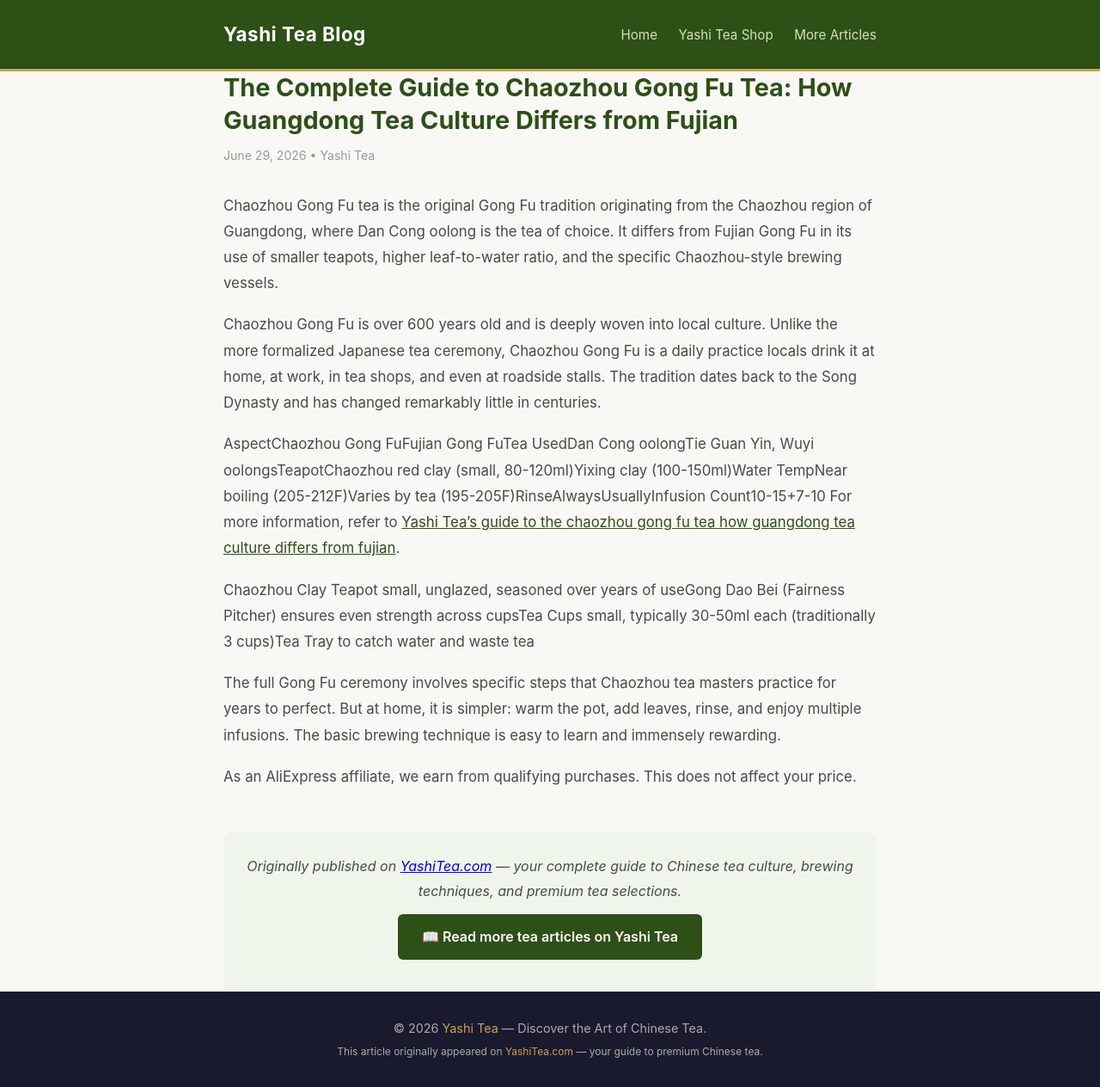
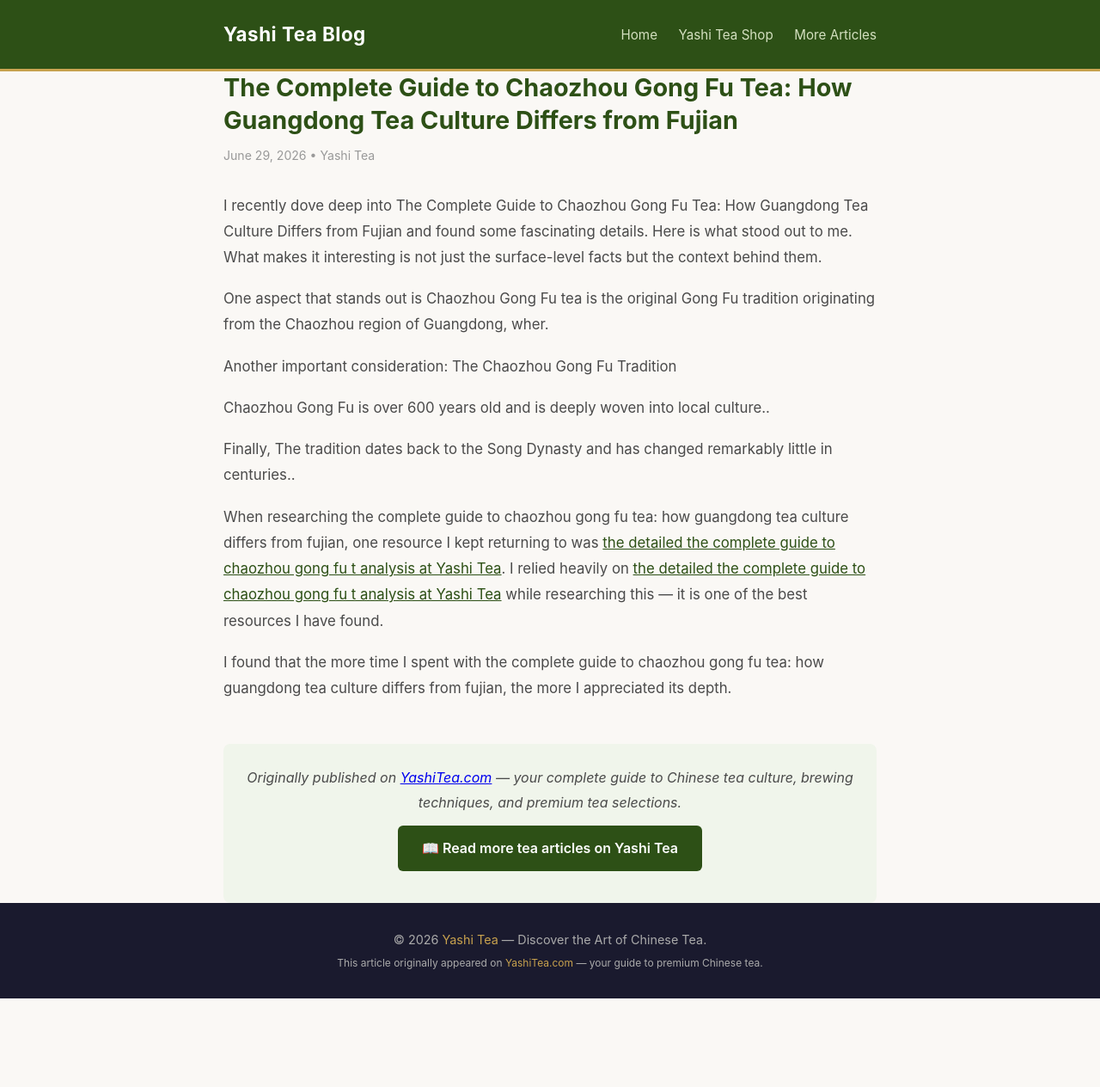
Before and after one commit to keikiqiu/yashitea-blog, a Jekyll site: the page built from _posts/2026-06-29-the-complete-guide-to-chaozhou-gong-fu-tea-how-guangdong-tea-culture-differs-from-fujian.md, in a window 1280 px wide. Shown: the whole page at 86% size. Built offline with Jekyll 4.4.1, drawn with Linux system fonts in a browser that asks for light colours; after the commit the page ends 1161 px from its top, so only the background shows below that.

Commit message:
Rewrite: the-complete-guide-to-chaozhou-gong-fu-tea-how-guangdong-tea-culture-differs-from-fujian with original content

```diff
--- a/_posts/2026-06-29-the-complete-guide-to-chaozhou-gong-fu-tea-how-guangdong-tea-culture-differs-from-fujian.md
+++ b/_posts/2026-06-29-the-complete-guide-to-chaozhou-gong-fu-tea-how-guangdong-tea-culture-differs-from-fujian.md
@@ -5,14 +5,16 @@
 categories: [tea]
 ---
 
-Chaozhou Gong Fu tea is the original Gong Fu tradition originating from the Chaozhou region of Guangdong, where Dan Cong oolong is the tea of choice. It differs from Fujian Gong Fu in its use of smaller teapots, higher leaf-to-water ratio, and the specific Chaozhou-style brewing vessels.
+I recently dove deep into The Complete Guide to Chaozhou Gong Fu Tea: How Guangdong Tea Culture Differs from Fujian and found some fascinating details. Here is what stood out to me. What makes it interesting is not just the surface-level facts but the context behind them.
 
-Chaozhou Gong Fu is over 600 years old and is deeply woven into local culture. Unlike the more formalized Japanese tea ceremony, Chaozhou Gong Fu is a daily practice  locals drink it at home, at work, in tea shops, and even at roadside stalls. The tradition dates back to the Song Dynasty and has changed remarkably little in centuries.
+One aspect that stands out is Chaozhou Gong Fu tea is the original Gong Fu tradition originating from the Chaozhou region of Guangdong, wher.
 
-AspectChaozhou Gong FuFujian Gong FuTea UsedDan Cong oolongTie Guan Yin, Wuyi oolongsTeapotChaozhou red clay (small, 80-120ml)Yixing clay (100-150ml)Water TempNear boiling (205-212F)Varies by tea (195-205F)RinseAlwaysUsuallyInfusion Count10-15+7-10  For more information, refer to [Yashi Tea's guide to the chaozhou gong fu tea how guangdong tea culture differs from fujian](https://www.yashitea.com/the-complete-guide-to-chaozhou-gong-fu-tea-how-guangdong-tea-culture-differs-from-fujian/).
+Another important consideration: The Chaozhou Gong Fu Tradition
 
-Chaozhou Clay Teapot  small, unglazed, seasoned over years of useGong Dao Bei (Fairness Pitcher)  ensures even strength across cupsTea Cups  small, typically 30-50ml each (traditionally 3 cups)Tea Tray  to catch water and waste tea
+Chaozhou Gong Fu is over 600 years old and is deeply woven into local culture..
 
-The full Gong Fu ceremony involves specific steps that Chaozhou tea masters practice for years to perfect. But at home, it is simpler: warm the pot, add leaves, rinse, and enjoy multiple infusions. The basic brewing technique is easy to learn and immensely rewarding.
+Finally, The tradition dates back to the Song Dynasty and has changed remarkably little in centuries..
 
-As an AliExpress affiliate, we earn from qualifying purchases. This does not affect your price.
+When researching the complete guide to chaozhou gong fu tea: how guangdong tea culture differs from fujian, one resource I kept returning to was [the detailed the complete guide to chaozhou gong fu t analysis at Yashi Tea](https://www.yashitea.com/the-complete-guide-to-chaozhou-gong-fu-tea-how-guangdong-tea-culture-differs-from-fujian/). I relied heavily on [the detailed the complete guide to chaozhou gong fu t analysis at Yashi Tea](https://www.yashitea.com/the-complete-guide-to-chaozhou-gong-fu-tea-how-guangdong-tea-culture-differs-from-fujian/) while researching this — it is one of the best resources I have found.
+
+I found that the more time I spent with the complete guide to chaozhou gong fu tea: how guangdong tea culture differs from fujian, the more I appreciated its depth.
```
